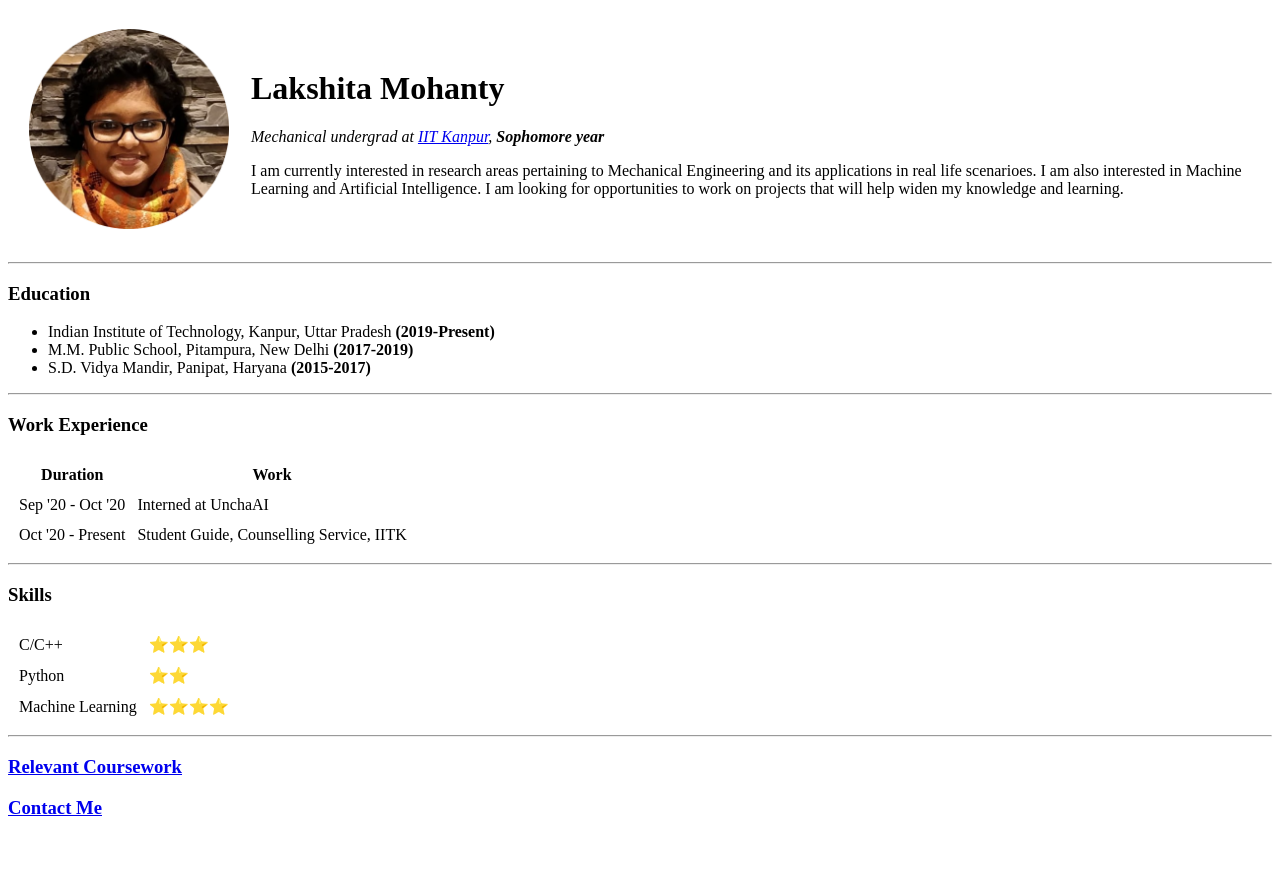
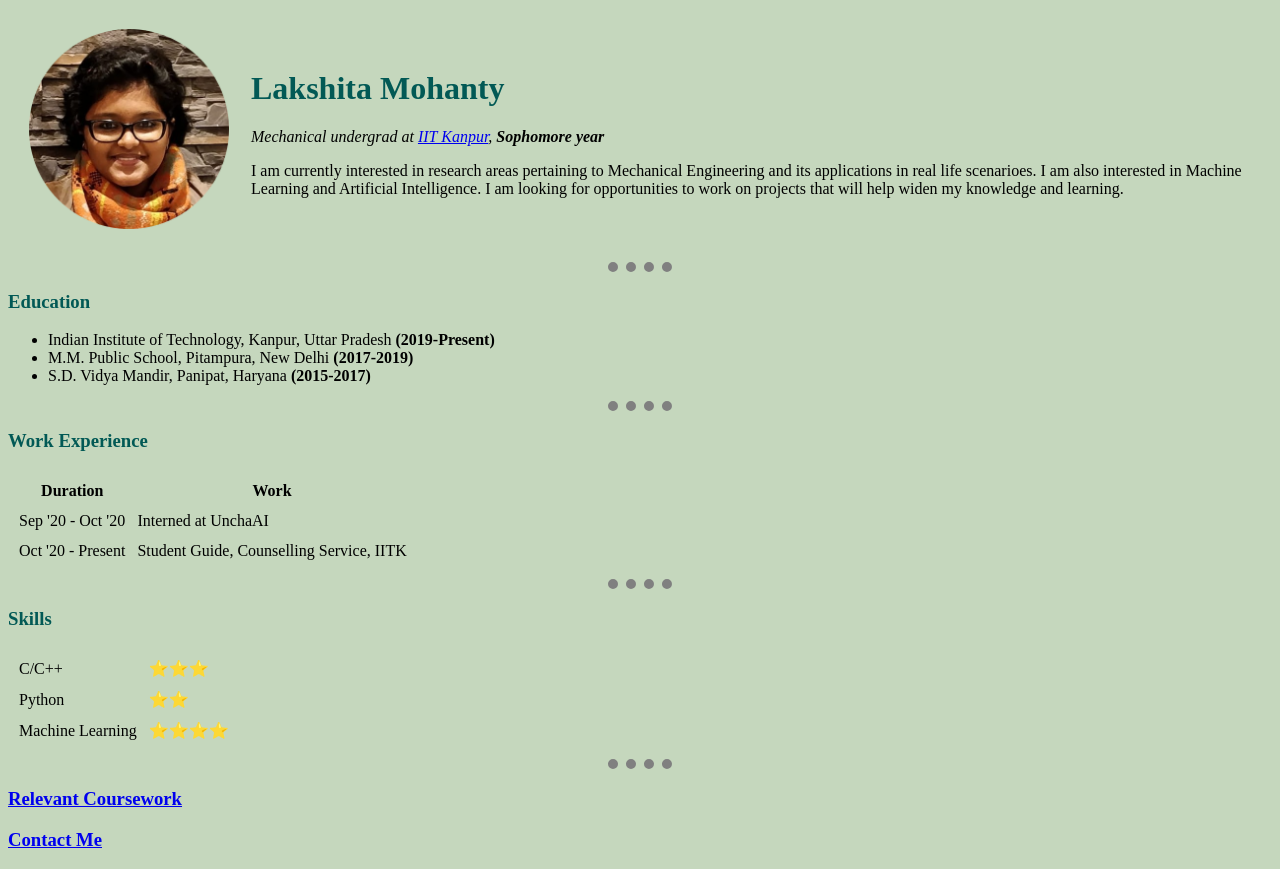
Before and after one commit to Lakshita2002/test-run, a plain HTML site: page index.html in a window 1280 px wide. Before the commit the page ends 837 px from the top, so only its background shows below. Drawn offline with Linux system fonts and the light colour scheme.

Commit message:
added styles.css

```diff
--- /dev/null
+++ b/css/styles.css
@@ -0,0 +1,16 @@
+body{
+  background-color: #c5d7bd;
+}
+hr{
+  height: 0;
+  width: 5%;
+  border-style: dotted none none;
+  border-color: gray;
+  border-width: 10px;
+}
+h1{
+  color: #025955;
+}
+h3{
+  color: #025955;
+}
--- a/index.html
+++ b/index.html
@@ -4,7 +4,9 @@
 <head>
   <meta charset="utf-8">
   <title>Lakshita's Personal Site</title>
+  <link rel="stylesheet" href="css/styles.css">
 </head>
+
 
 <body>
   <table cellspacing=20>
```
Also changed, not shown: Contact Details.html (+2 -1 lines), Relevant Coursework.html (+1 -0 lines).
